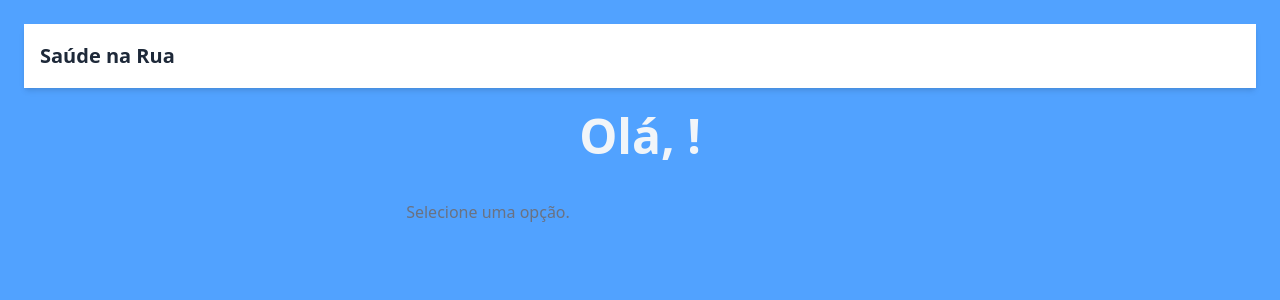
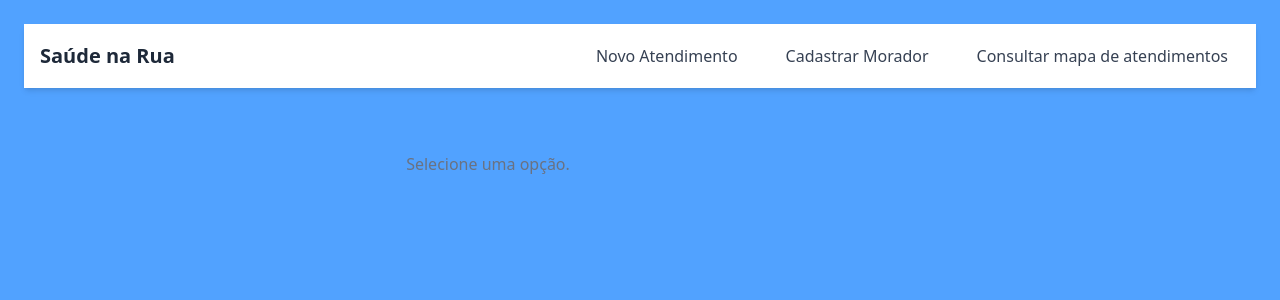
Before and after one commit to goncalvesAugusto7/street-practice-management, a React (Vite) app: page /agente in a window 1280 px wide. Shown: the top 300 px of the page. Built offline with nearby package versions, Linux system fonts and the light colour scheme.

Commit message:
ajuste na renderização dos componentes do menu header

```diff
--- a/src/components/Header.jsx
+++ b/src/components/Header.jsx
@@ -57,29 +57,33 @@ export default function Header({
           {/* menu desktop (escondido no mobile) */}
           <nav className="hidden md:flex space-x-6">
             {menuItems.map((item) => {
+              return (
                 <button
                   key={item.key || item.label}
                   onClick={() => onMenuItemClick(item)}
-                clasName="text-gray-700 hover:text-blue-600 font-medium px-3 py-2 rounded-md hover:bg-blue-50 transition"
+                  className="text-gray-700 hover:text-blue-600 font-medium px-3 py-2 rounded-md hover:bg-blue-50 transition"
                 >
                   {item.label}
-              </button>;
+                </button>
+              );
             })}
           </nav>
         </div>
 
         {/* menu mobile */}
         {isMenuOpen && (
-          <nav className="md:hidden py-4 border-t border-gray-200 flex flex-col">
-            <div className="md:hidden py-4 border-t border-gray-200">
+          <nav className="md:hidden py-4 border-t border-gray-200">
+            <div className="flex flex-col space-y-2">
               {menuItems.map((item) => {
+                return (
                   <button
                     key={item.key || item.label}
                     onClick={() => onMenuItemClick(item)}
                     className="text-left text-gray-700 hover:text-blue-600 font-medium px-3 py-2 rounded-md hover:bg-blue-100 w-full"
                   >
                     {item.label}
-                </button>;
+                  </button>
+                );
               })}
             </div>
           </nav>
--- a/src/pages/AgentDashboard.jsx
+++ b/src/pages/AgentDashboard.jsx
@@ -14,7 +14,7 @@ export default function AgentDashboard() {
   const password = searchParams.get("password");
   const accesslevel = searchParams.get("accesslevel");
 
-  const [selected, setSelected] = useState("");
+  const [selected, setSelected] = useState(null);
   const [isMenuOpen, setIsMenuOpen] = useState(false);
 
   const componentsMap = {
@@ -23,14 +23,14 @@ export default function AgentDashboard() {
     serviceMap: ServiceMap,
   };
   const componentsList = [
-    { label: "Novo Atendimento", component: NewService },
-    { label: "Cadastrar Morador", component: RegisterResident },
-    { label: "Consultar mapa de atendimentos", component: ServiceMap },
+    { label: "Novo Atendimento", key: "newService" },
+    { label: "Cadastrar Morador", key: "registerResident" },
+    { label: "Consultar mapa de atendimentos", key: "serviceMap" },
   ];
-  const SelectedComponent = componentsList[selected];
+  const SelectedComponent = componentsMap[selected];
 
   const handleMenuItemClick = (item) => {
-    setSelected(item.component);
+    setSelected(item.key);
     setIsMenuOpen(false);
   };
 
@@ -43,13 +43,20 @@ export default function AgentDashboard() {
         isMenuOpen={isMenuOpen}
         toggleMenu={() => {
           setIsMenuOpen(!isMenuOpen);
-          console.log("foi clicado. menu aberto? " + isMenuOpen);
+          console.log(
+            "foi clicado. menu aberto? " +
+              isMenuOpen +
+              ". selected: " +
+              selected +
+              ". lista de componentes: "
+          );
+          console.table(componentsList[0]);
         }}
       />
 
       {/* area do conteudo */}
       <main className="container mx-auto px-4 py-6">
-        <Title>Olá, {login}!</Title>
+        {/* <Title>Olá, {login}!</Title> */}
         <div className="w-full max-w-4xl">
           {SelectedComponent ? (
             <SelectedComponent />
```
Lines whose indentation alone changed are shown as unchanged.
